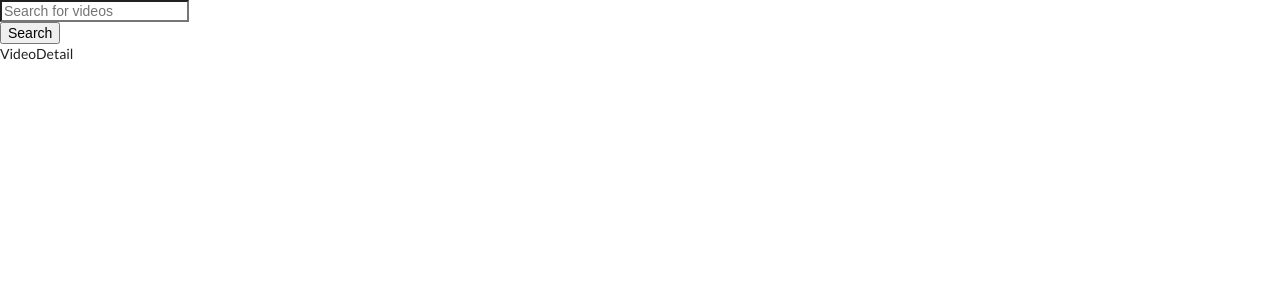
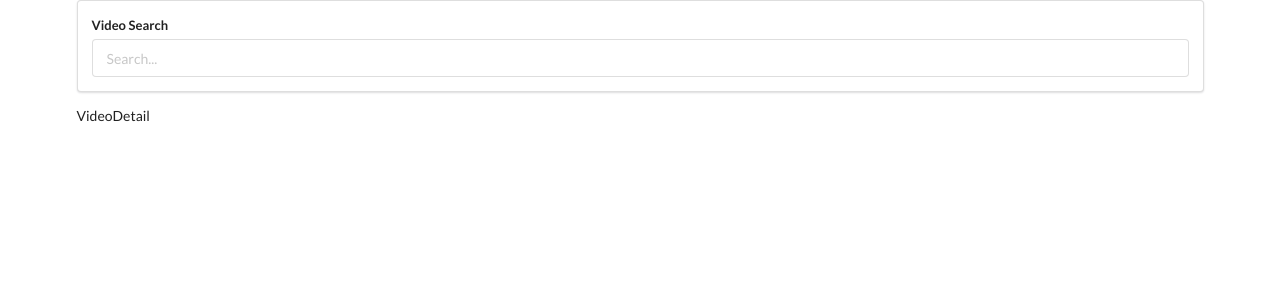
Before and after one commit to malewis5/YoutubeSearch, a React (Create React App) app: page / in a window 1280 px wide. Shown: the top 300 px of the page. Built offline with nearby package versions, Linux system fonts and the light colour scheme.

Commit message:
youtube api bux fix

```diff
--- /dev/null
+++ b/src/components/API/youtube.js
@@ -0,0 +1,5 @@
+import axios from "axios";
+
+export default axios.create({
+  baseURL: "https://www.googleapis.com/youtube/v3",
+});
--- a/src/components/App.js
+++ b/src/components/App.js
@@ -1,28 +1,31 @@
-import React, { useState, useEffect } from "react";
+import React, { useState } from "react";
+
+// Custom Components
 import SearchBar from "./SearchBar/SearchBar";
 import VideoDetail from "./Videos/VideoDetail";
 import VideoList from "./Videos/VideoList";
-import axios from "axios";
+
+// API's
+import youtube from "./API/youtube";
+const KEY = "AIzaSyDcpGWkw8D-a-r8cUja5WnCSSvuzrZZs9U";
 
 const App = () => {
   const [videos, setVideos] = useState([]);
   const onSearchSubmit = async (term) => {
-    const response = await axios.get(
-      "https://www.googleapis.com/youtube/v3/search",
-      {
-        params: {
-          q: term,
-          part: "snippet",
-          key: "AIzaSyDcpGWkw8D-a-r8cUja5WnCSSvuzrZZs9U",
-        },
-      }
-    );
+    const response = await youtube.get("/search", {
+      params: {
+        q: term,
+        part: "snippet",
+        key: KEY,
+        type: "video",
+        maxResults: 5,
+      },
+    });
     setVideos(response.data.items);
   };
-
   return (
-    <div>
-      <SearchBar searchFunction={onSearchSubmit} />
+    <div className="ui container">
+      <SearchBar onSearchSubmit={onSearchSubmit} />
       <VideoDetail />
       <VideoList videos={videos} />
     </div>
--- a/src/components/SearchBar/SearchBar.js
+++ b/src/components/SearchBar/SearchBar.js
@@ -4,21 +4,22 @@ const SearchBar = (props) => {
   const [searchInput, setSearchInput] = useState("");
   const onFormSubmit = (event) => {
     event.preventDefault();
-    props.searchFunction(searchInput);
+    props.onSearchSubmit(searchInput);
     setSearchInput("");
   };
   return (
-    <div className="searchBar">
-      <form className="search-form" onSubmit={onFormSubmit}>
-        <input
-          type="text"
-          value={searchInput}
-          placeholder="Search for videos"
-          name="video-search"
-          onChange={(e) => setSearchInput(e.target.value)}
-        />
+    <div className="search-bar ui segment">
+      <form className="ui form" onSubmit={onFormSubmit}>
+        <div className="field">
+          <label>Video Search</label>
+          <input
+            type="text"
+            value={searchInput}
+            placeholder="Search..."
+            onChange={(e) => setSearchInput(e.target.value)}
+          />
+        </div>
       </form>
-      <button onClick={onFormSubmit}>Search</button>
     </div>
   );
 };
```
